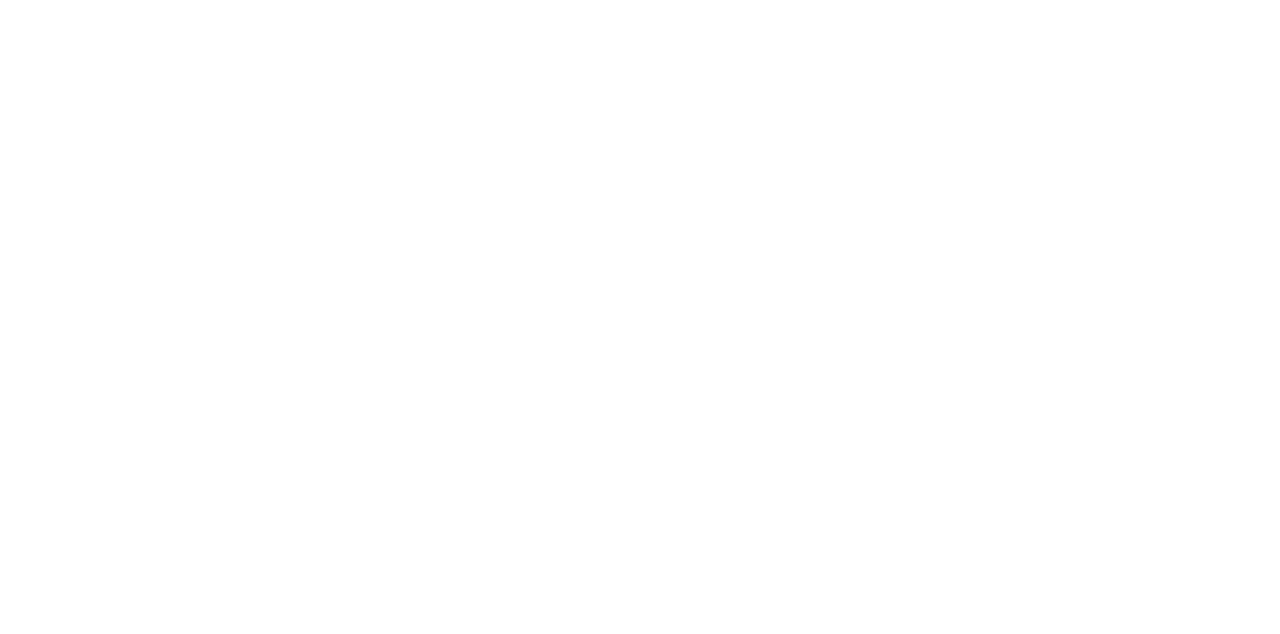
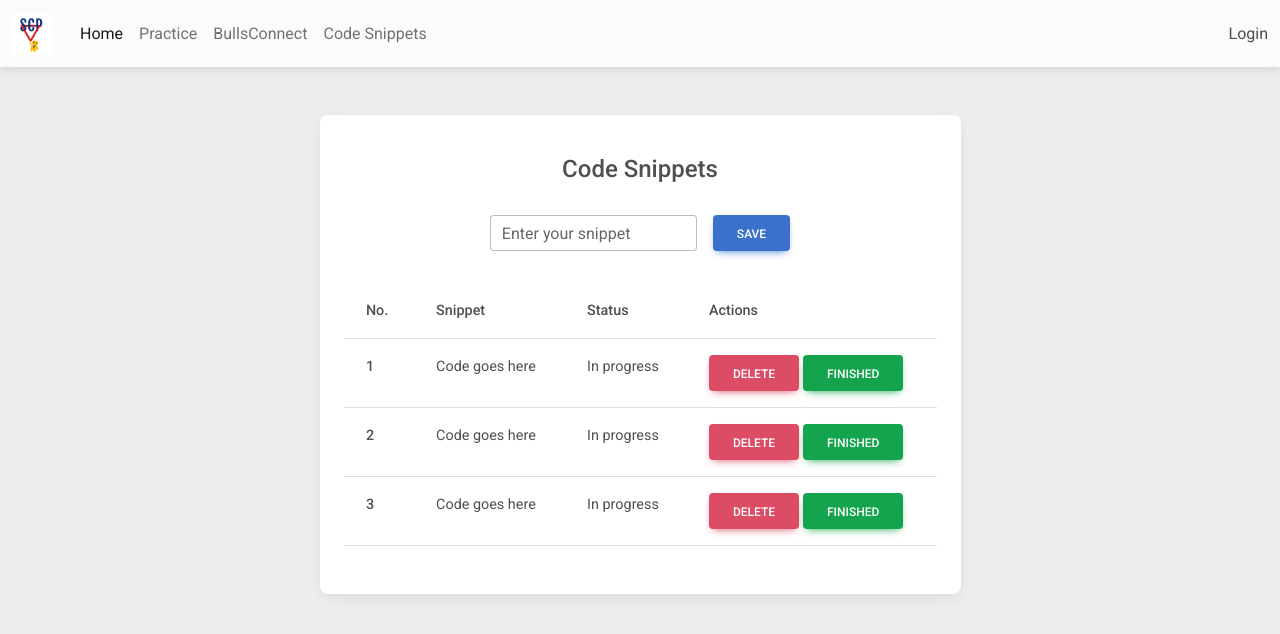
Before and after one commit to Aslanbayli/SCP-Website-v1, a React (Create React App) app in the folder frontend/: page /codesnippets in a window 1280 px wide. Before the commit this address had no page. Shown: the top 634 px of the page. Built offline with nearby package versions, Linux system fonts and the light colour scheme.

Commit message:
code snippets

```diff
--- a/frontend/public/index.html
+++ b/frontend/public/index.html
@@ -1,22 +1,19 @@
 <!DOCTYPE html>
 <html lang="en">
+
 <head>
   <meta charset="utf-8" />
   <meta name="viewport" content="width=device-width, initial-scale=1" />
   <meta name="theme-color" content="#000000" />
-    <meta
-      name="description"
-      content="Web site created using create-react-app"
-    />
+  <meta name="description" content="Web site created using create-react-app" />
   <link rel="icon" type="image/jpg" href="../src/images/scplogo.jpg">
-    <link
-      href="https://fonts.googleapis.com/css?family=Roboto:300,400,500,700&display=swap"
-      rel="stylesheet"
-    />
-    <link
-      href="https://use.fontawesome.com/releases/v5.15.1/css/all.css"
-      rel="stylesheet"
-    />
+  <link href="https://fonts.googleapis.com/css?family=Roboto:300,400,500,700&display=swap" rel="stylesheet" />
+  <link href="https://use.fontawesome.com/releases/v5.15.1/css/all.css" rel="stylesheet" />
+  <!-- Bootstrap 5 CSS -->
+  <link href="https://cdn.jsdelivr.net/npm/bootstrap@5.1.0/dist/css/bootstrap.min.css" rel="stylesheet"
+    integrity="sha384-KyZXEAg3QhqLMpG8r+8fhAXLRk2vvoC2f3B09zVXn8CA5QIVfZOJ3BCsw2P0p/We" crossorigin="anonymous">
+  <link href="https://cdn.jsdelivr.net/npm/bootstrap@5.1.0/dist/css/bootstrap.min.css" rel="stylesheet"
+    integrity="sha384-KyZXEAg3QhqLMpG8r+8fhAXLRk2vvoC2f3B09zVXn8CA5QIVfZOJ3BCsw2P0p/We" crossorigin="anonymous">
 
   <!--
       manifest.json provides metadata used when your web app is installed on a
@@ -34,6 +31,7 @@
     -->
   <title>SCP Website</title>
 </head>
+
 <body>
   <noscript>You need to enable JavaScript to run this app.</noscript>
   <div id="root"></div>
@@ -48,4 +46,5 @@
       To create a production bundle, use `npm run build` or `yarn build`.
     -->
 </body>
+
 </html>
--- a/frontend/src/App.js
+++ b/frontend/src/App.js
@@ -4,6 +4,7 @@
 import './index.css';
 import Signup from './signup';
 import Practice from './practice';
+import Codesnippets from './codesnippets';
 import { BrowserRouter as Router, Route, Routes } from "react-router-dom";
 
 // function App() {
@@ -16,6 +17,7 @@
   return (
     <Router>
       <Routes>
+        <Route exact path="/codesnippets" element={<Codesnippets />} />
         <Route exact path="/sign-in" element={<Signin />} />
         <Route exact path="/practice" element={<Practice />} />
         <Route exact path="/" element={<Landing />} />
--- a/frontend/src/Navbar.js
+++ b/frontend/src/Navbar.js
@@ -55,6 +55,12 @@
                                 <MDBNavbarLink href='https://bullsconnect.usf.edu/login_only?redirect=https%3a%2f%2fbullsconnect.usf.edu%2ffeeds%3ftype%3dclub%26type_id%3d58513%26tab%'>
                                     BullsConnect</MDBNavbarLink>
                             </MDBNavbarItem>
+
+                            <MDBNavbarItem>
+                                <MDBNavbarLink href='/codesnippets'>
+                                    Code Snippets</MDBNavbarLink>
+                            </MDBNavbarItem>
+
 
 
                         </MDBNavbarNav>
--- /dev/null
+++ b/frontend/src/codesnippets.js
@@ -0,0 +1,75 @@
+import React, { useState } from 'react';
+import {
+    MDBNavbar,
+    MDBContainer,
+    MDBIcon,
+    MDBNavbarNav,
+    MDBNavbarItem,
+    MDBNavbarLink,
+    MDBNavbarToggler,
+    MDBNavbarBrand,
+    MDBCollapse
+} from 'mdb-react-ui-kit';
+import SCPLOGO from './images/scplogo.jpg'
+import Snippet from './component/snippet'
+export default function Navbar() {
+    const [showBasic, setShowBasic] = useState(false);
+
+    return (
+        <>
+            {/* components for the navbar*/}
+            <MDBNavbar expand='lg' light bgColor='light'>
+                <MDBContainer fluid>
+                    <MDBNavbarBrand href='#'>
+                        <img src={SCPLOGO} height='40'></img>
+
+                    </MDBNavbarBrand>
+
+                    <MDBNavbarToggler
+                        aria-controls='navbarSupportedContent'
+                        aria-expanded='false'
+                        aria-label='Toggle navigation'
+                        onClick={() => setShowBasic(!showBasic)}
+                    >
+                        <MDBIcon icon='bars' fas />
+                    </MDBNavbarToggler>
+
+                    <MDBCollapse navbar show={showBasic}>
+                        <MDBNavbarNav className='mr-auto mb-2 mb-lg-0'>
+                            <MDBNavbarItem>
+                                <MDBNavbarLink active aria-current='page' href='/'>
+                                    Home
+                                </MDBNavbarLink>
+                            </MDBNavbarItem>
+
+                            <MDBNavbarItem>
+                                <MDBNavbarLink href='/practice'>Practice</MDBNavbarLink>
+                            </MDBNavbarItem>
+
+                            <MDBNavbarItem>
+                                <MDBNavbarLink href='https://bullsconnect.usf.edu/login_only?redirect=https%3a%2f%2fbullsconnect.usf.edu%2ffeeds%3ftype%3dclub%26type_id%3d58513%26tab%'>
+                                    BullsConnect</MDBNavbarLink>
+                            </MDBNavbarItem>
+
+                            <MDBNavbarItem>
+                                <MDBNavbarLink href='/codesnippets'>
+                                    Code Snippets</MDBNavbarLink>
+                            </MDBNavbarItem>
+
+
+                        </MDBNavbarNav>
+                        <MDBNavbarLink href='/sign-in'>Login</MDBNavbarLink>
+
+                    </MDBCollapse>
+
+                </MDBContainer>
+            </MDBNavbar>
+
+            {/*creating code snippet*/}
+            <Snippet />
+
+
+
+        </>
+    );
+}
--- /dev/null
+++ b/frontend/src/component/snippet.js
@@ -0,0 +1,98 @@
+import React from "react";
+import {
+    MDBBtn,
+    MDBCard,
+    MDBCardBody,
+    MDBCol,
+    MDBContainer,
+    MDBInput,
+    MDBRow,
+    MDBTable,
+    MDBTableBody,
+    MDBTableHead,
+} from "mdb-react-ui-kit";
+
+export default function App() {
+    return (
+        <section className="vh-100" style={{ backgroundColor: "#eee" }}>
+            <MDBContainer className="py-5 h-100">
+                <MDBRow className="d-flex justify-content-center align-items-center">
+                    <MDBCol lg="9" xl="7">
+                        <MDBCard className="rounded-3">
+                            <MDBCardBody className="p-4">
+                                <h4 className="text-center my-3 pb-3">Code Snippets</h4>
+                                <MDBRow className="row-cols-lg-auto g-3 justify-content-center align-items-center mb-4 pb-2">
+                                    <MDBCol size="12">
+                                        <MDBInput
+                                            label="Enter your snippet"
+                                            id="form1"
+                                            type="text"
+                                        />
+                                    </MDBCol>
+                                    <MDBCol size="12">
+                                        <MDBBtn type="submit">Save</MDBBtn>
+                                    </MDBCol>
+
+                                </MDBRow>
+                                <MDBTable className="mb-4">
+                                    <MDBTableHead>
+                                        <tr>
+                                            <th scope="col">No.</th>
+                                            <th scope="col">Snippet</th>
+                                            <th scope="col">Status</th>
+                                            <th scope="col">Actions</th>
+                                        </tr>
+                                    </MDBTableHead>
+                                    <MDBTableBody>
+                                        <tr>
+                                            <th scope="row">1</th>
+                                            <td>Code goes here</td>
+                                            <td>In progress</td>
+                                            <td>
+                                                <MDBBtn type="submit" color="danger">
+                                                    Delete
+                                                </MDBBtn>
+
+                                                <MDBBtn type="submit" color="success" className="ms-1">
+                                                    Finished
+                                                </MDBBtn>
+                                            </td>
+                                        </tr>
+                                        <tr>
+                                            <th scope="row">2</th>
+                                            <td>Code goes here</td>
+                                            <td>In progress</td>
+                                            <td>
+                                                <MDBBtn type="submit" color="danger">
+                                                    Delete
+                                                </MDBBtn>
+
+                                                <MDBBtn type="submit" color="success" className="ms-1">
+                                                    Finished
+                                                </MDBBtn>
+                                            </td>
+                                        </tr>
+                                        <tr>
+                                            <th scope="row">3</th>
+                                            <td>Code goes here</td>
+                                            <td>In progress</td>
+                                            <td>
+                                                <MDBBtn type="submit" color="danger">
+                                                    Delete
+                                                </MDBBtn>
+
+                                                <MDBBtn type="submit" color="success" className="ms-1">
+                                                    Finished
+                                                </MDBBtn>
+                                            </td>
+                                        </tr>
+                                    </MDBTableBody>
+                                </MDBTable>
+                            </MDBCardBody>
+                        </MDBCard>
+                    </MDBCol>
+                </MDBRow>
+            </MDBContainer>
+        </section>
+    );
+}
--- a/frontend/src/practice.js
+++ b/frontend/src/practice.js
@@ -59,6 +59,12 @@
                             </MDBNavbarItem>
 
 
+                            <MDBNavbarItem>
+                                <MDBNavbarLink href='/codesnippets'>
+                                    Code Snippets</MDBNavbarLink>
+                            </MDBNavbarItem>
+
+
                         </MDBNavbarNav>
                         <MDBNavbarLink href='/sign-in'>Login</MDBNavbarLink>
 
@@ -92,7 +98,7 @@
                         </MDBCol>
                         <MDBCol md='6'>
                             <strong>Problem</strong>
-                            <div class="col-4">link</div>
+                            <div class="col-4"><a href="https://leetcode.com/problems/top-k-frequent-elements/" target="_blank">Top K Frequent Elements</a></div>
                             <div class="col-4">link</div>
                             <div class="col-4">link</div>
                             <div class="col-4">link</div>
```
Lines whose indentation alone changed are shown as unchanged.
